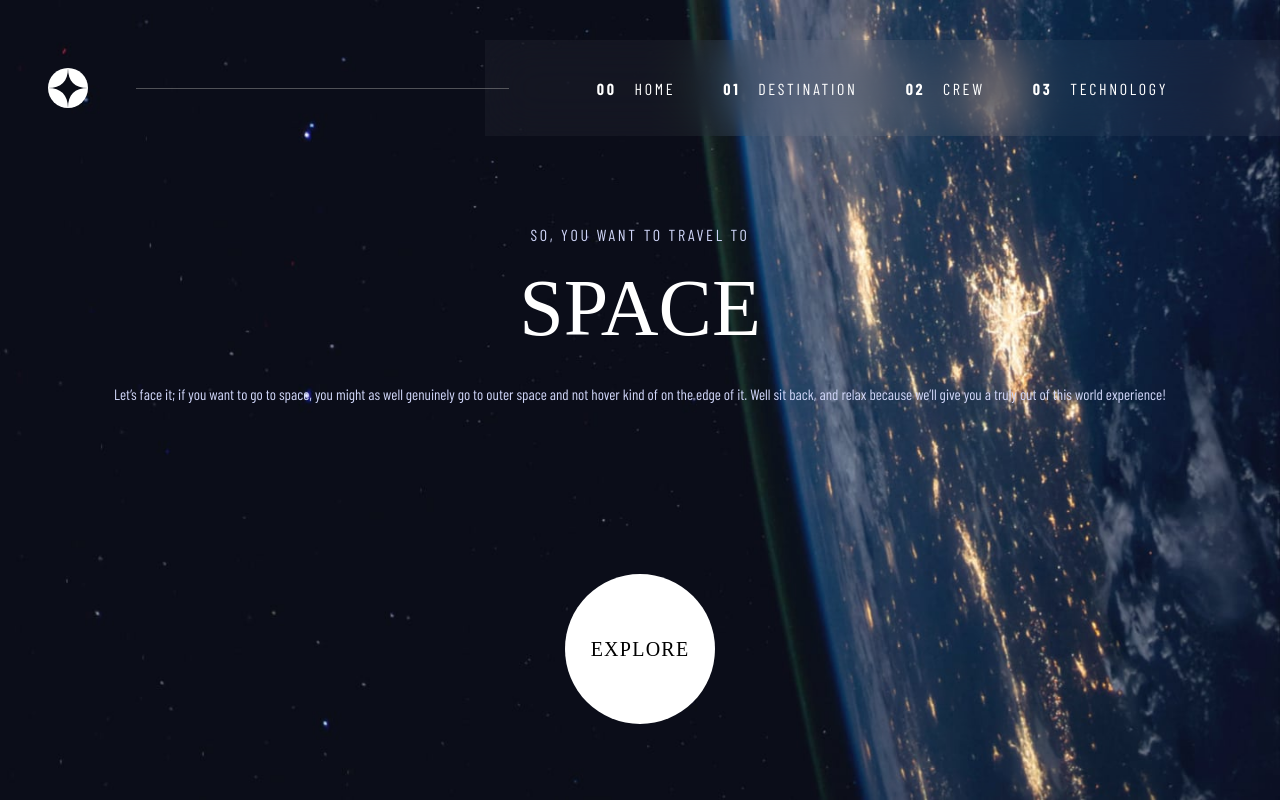
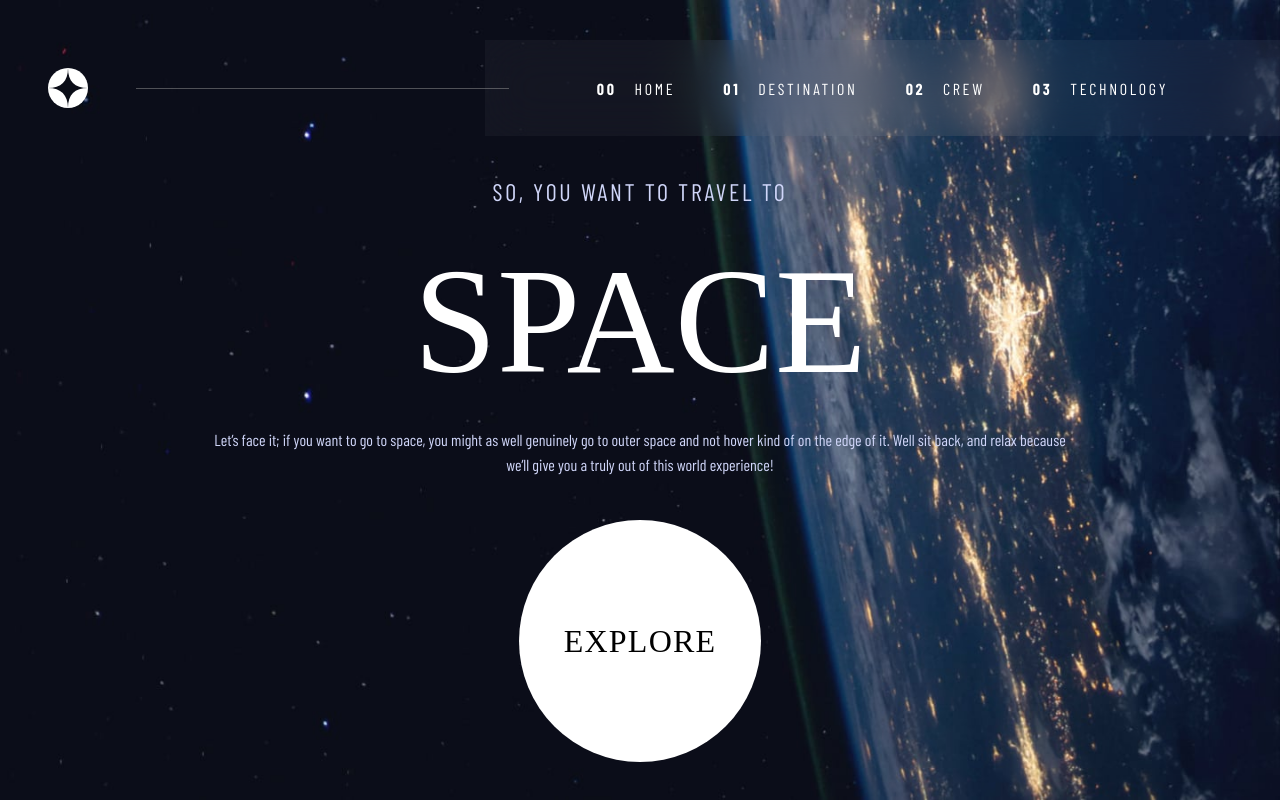
Before and after one commit to marinaongithub/space-tourism-website, a React (Vite) app: page / in a window 1280 px wide. Built offline with nearby package versions, Linux system fonts and the light colour scheme; a web font is replaced by a local one.

Commit message:
Styled home for tablets

```diff
--- a/src/components/header/Header.css
+++ b/src/components/header/Header.css
@@ -57,6 +57,8 @@
     color: #fff;
 }
 
+
+/* TABLETS */
 @media only screen and (min-width: 650px) {
 
     .mobile-nav-toggle {
@@ -102,6 +104,7 @@
     }
 }
 
+/* DESKTOP */
 @media only screen and (min-width: 1024px) {
 
     .header {
--- a/src/components/home/home.css
+++ b/src/components/home/home.css
@@ -15,7 +15,7 @@
 
 .description h1 {
     font-weight: 400;
-    font-size: 1rem;
+    font-size: 1.5rem;
     letter-spacing: 2.7px;
 }
 
@@ -30,7 +30,6 @@
     font-size: 15px;
 }
 
-
 .explore {
     width: 150px;
     aspect-ratio: 1;
@@ -40,3 +39,26 @@
     font-size: 20px;
     background-color: #fff;
 }
+
+@media only screen and (min-width: 650px) {
+
+    .main {
+        padding-bottom: 1rem;
+    }
+
+    .description h1 span {
+        font-size: 150px;
+    }
+
+    .description p {
+        margin: 0;
+        font-size: 1rem;
+        padding-inline: 11rem;
+    }
+
+    .explore {
+        width: 242px;
+        aspect-ratio: 1;
+        font-size: 2rem;
+    }
+}
```
